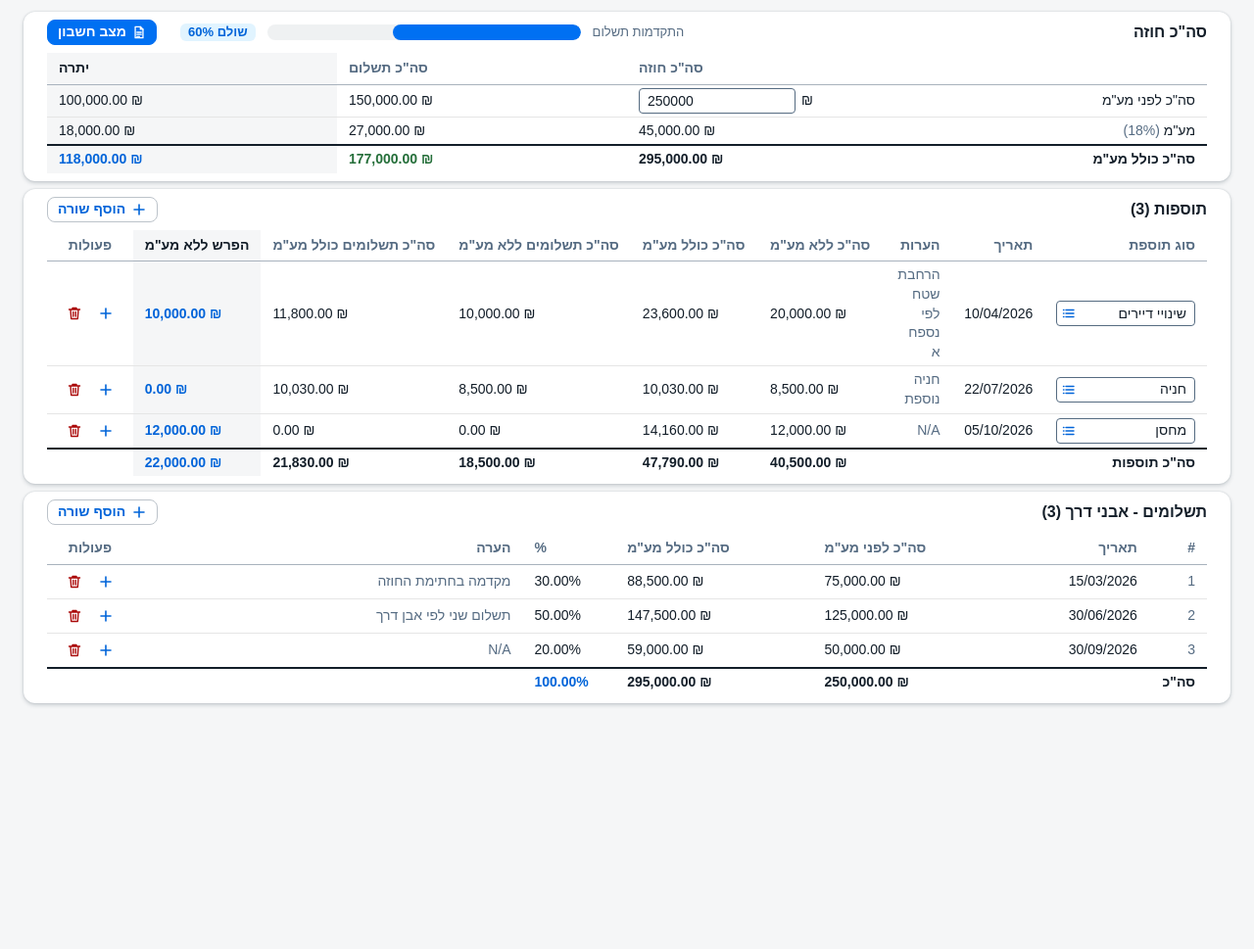
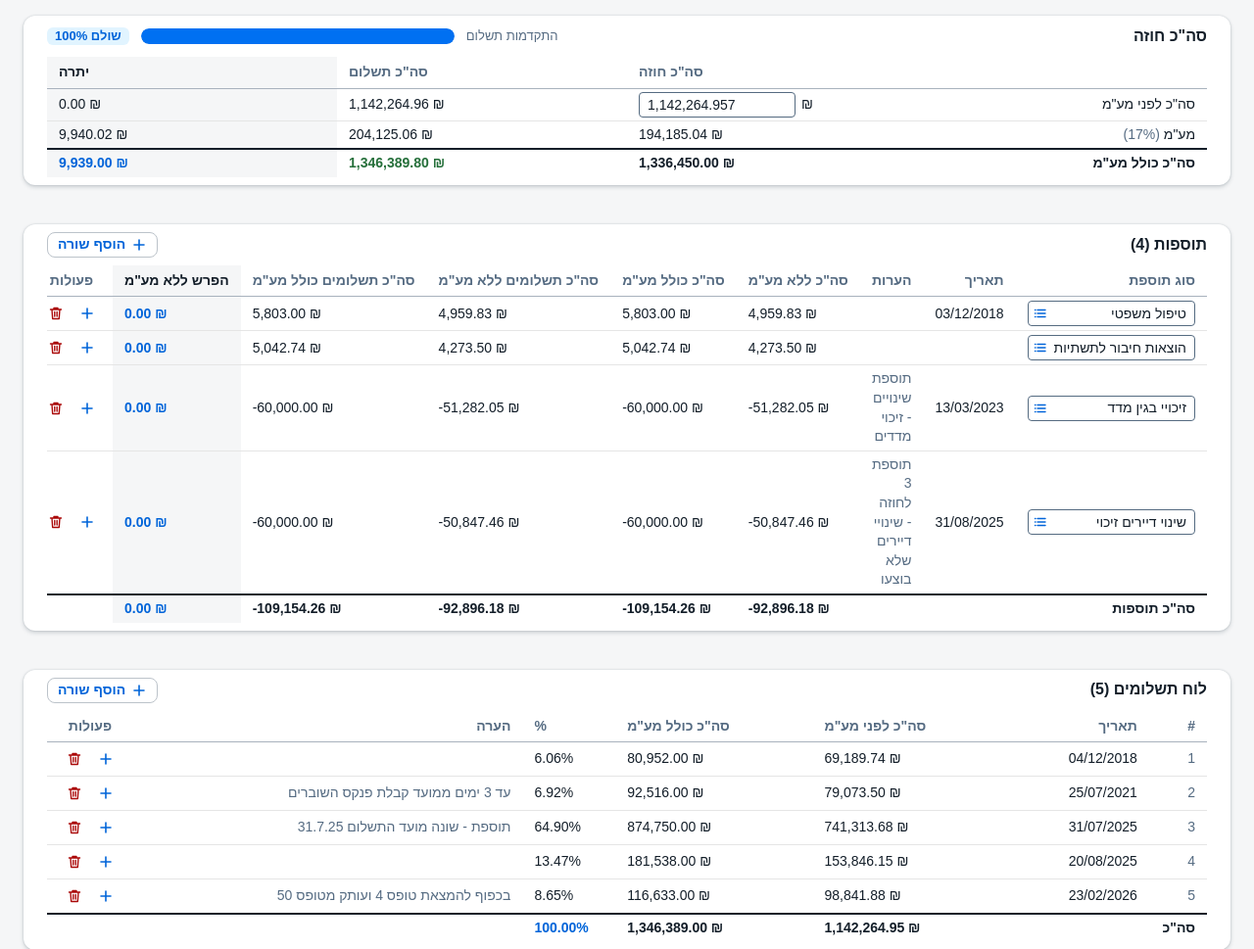
Before and after one commit to Idanabra/RE_Meshakent_Solution, a plain HTML site: page index.html in a window 1280 px wide. Shown: the top 969 px of the page at 98% size. Before the commit the page ends 800 px from the top, so only its background shows below. Drawn offline with Linux system fonts and the light colour scheme.

Commit message:
Add files via upload

```diff
--- a/index.html
+++ b/index.html
@@ -14,7 +14,7 @@
   }
   *{box-sizing:border-box}
   body{margin:0;background:var(--page);color:var(--ink);font-family:"72","72full",Arial,Helvetica,sans-serif;font-size:14px;line-height:1.4}
-  .wrap{max-width:1600px;margin:0 auto;padding:12px 24px;display:flex;flex-direction:column;gap:8px}
+  .wrap{max-width:1600px;margin:0 auto;padding:16px 24px;display:flex;flex-direction:column;gap:40px}
   .card{background:#fff;border-radius:12px;box-shadow:var(--shadow0);padding:8px 24px;display:flex;flex-direction:column;gap:8px}
   .card-head{display:flex;align-items:center;justify-content:space-between;gap:16px;min-height:26px}
   h2{margin:0;font-size:16px;font-weight:700}
@@ -81,10 +81,14 @@
   "use strict";
 
   // ---------- configuration ----------
-  var VAT_RATE = 18;          // %
+  var VAT_RATE = 17;          // %
   var CURRENCY = "₪";
-  var PAID_NET = 150000;      // סה"כ תשלום לפני מע"מ (mock)
-  var PDF_URL = "account-statement.pdf";
+  var PAID_NET = 1142264.96;  // סה"כ תשלום לפני מע"מ (mock)
+  var MOCK_CONTRACT = "1,142,264.957";
+  // Values shown as-is while the contract amount is unchanged (taken from SAP B1)
+  var MOCK_PAID = { net: 1142264.96, vat: 204125.06, gross: 1346389.80 };
+  var MOCK_BALANCE = { net: 0, vat: 9940.02, gross: 9939.00 };
+  var SCHEDULE_PDF_URL = "payment-schedule.pdf";
 
   var TYPES = ["טיפול משפטי","הוצאות חיבור לתשתיות","הוצאות רישומים","מחסן","טיפול משפטי מחסן","שינויי דיירים","טיפול משפטי נוסף","דחיית הפרשי הצמדה","תכולת דירה לדוגמא","פיצוי איחור במסירה","החזר כספי","הנחה","חניה","גרג'","מדד נוסף חניה ומחסנים","מד מים","מכתב החרגה ספציפי","החזר תביעות משפטיות","הצמדת מסירה","מדד לפי חישוב ידוע גמ\"ח","הוצאות","ללא הצמדה","הצמדה 2","פסק דין","הצמדה 4","הצמדה 5","שינוי דיירים זיכוי","פיצוי מוסכם בגין איחור במסירה","תשלומי איזון","מע\"מ","הסכם פשרה","גמ\"ח","איפוס חשבון","מע\"מ בגין שירותי בנייה","חיבור מים","השתתפות בהוצאות רישומים וחיבור לתשתיות","פנקס שוברים","מיסים והיטלים עירוניים","תשלום ביתר","מחילה על ריבית שנצברו בשל איחור בתשלום","שיק/העברה בגין החזר תשלום שניתן ללקוח","היטל השבחה"]
     .map(function (name, i) { return { code: String(i + 1).padStart(7, "0"), name: name }; });
@@ -92,17 +96,20 @@
   // ---------- state ----------
   var seq = 100;
   var state = {
-    cnText: "250000",
+    cnText: MOCK_CONTRACT,
     addRows: [
-      { id: 1, type: "שינויי דיירים", date: "10/04/2026", note: "הרחבת שטח לפי נספח א", net: 20000, paid: 10000 },
-      { id: 2, type: "חניה", date: "22/07/2026", note: "חניה נוספת", net: 8500, paid: 8500 },
-      { id: 3, type: "מחסן", date: "05/10/2026", note: "N/A", net: 12000, paid: 0 }
+      { id: 1, type: "טיפול משפטי", date: "03/12/2018", note: "", net: 4959.83, paid: 4959.83, gross: 5803.00, paidGross: 5803.00 },
+      { id: 2, type: "הוצאות חיבור לתשתיות", date: "", note: "", net: 4273.50, paid: 4273.50, gross: 5042.74, paidGross: 5042.74 },
+      { id: 3, type: "זיכויי בגין מדד", date: "13/03/2023", note: "תוספת שינויים - זיכוי מדדים", net: -51282.05, paid: -51282.05, gross: -60000.00, paidGross: -60000.00 },
+      { id: 4, type: "שינוי דיירים זיכוי", date: "31/08/2025", note: "תוספת 3 לחוזה - שינויי דיירים שלא בוצעו", net: -50847.46, paid: -50847.46, gross: -60000.00, paidGross: -60000.00 }
     ],
     msRows: [
-      { id: 1, date: "15/03/2026", share: 0.3, note: "מקדמה בחתימת החוזה" },
-      { id: 2, date: "30/06/2026", share: 0.5, note: "תשלום שני לפי אבן דרך" },
-      { id: 3, date: "30/09/2026", share: 0.2, note: "N/A" }
-    ],
+      { id: 1, date: "04/12/2018", net: 69189.74, gross: 80952.00, pctL: "6.06%", note: "" },
+      { id: 2, date: "25/07/2021", net: 79073.50, gross: 92516.00, pctL: "6.92%", note: "עד 3 ימים ממועד קבלת פנקס השוברים" },
+      { id: 3, date: "31/07/2025", net: 741313.68, gross: 874750.00, pctL: "64.90%", note: "תוספת - שונה מועד התשלום 31.7.25" },
+      { id: 4, date: "20/08/2025", net: 153846.15, gross: 181538.00, pctL: "13.47%", note: "" },
+      { id: 5, date: "23/02/2026", net: 98841.88, gross: 116633.00, pctL: "8.65%", note: "בכפוף להמצאת טופס 4 ועותק מטופס 50" }
+    ].map(function (m) { m.share = m.net / 1142264.957; return m; }),
     dlg: null,   // payment dialog
     vh: null     // value-help popup
   };
@@ -138,13 +145,14 @@
     var c = cn(), p = PAID_NET, b = c - p;
     var pct = c > 0 ? Math.min(100, Math.max(0, Math.round(p / c * 100))) : 0;
     function row(n) { return { net: fmt(n), vat: fmt(n * VAT_RATE / 100), gross: fmt(n * K) }; }
-    var C = row(c), P = row(p), B = row(b);
+    var isMock = state.cnText === MOCK_CONTRACT;
+    function lit(o) { return { net: fmt(o.net), vat: fmt(o.vat), gross: fmt(o.gross) }; }
+    var C = row(c), P = isMock ? lit(MOCK_PAID) : row(p), B = isMock ? lit(MOCK_BALANCE) : row(b);
     return '<section class="card" aria-labelledby="pay-title">' +
       '<div class="card-head"><h2 id="pay-title">סה"כ חוזה</h2>' +
       '<div class="progress"><span class="note" style="font-size:13px">התקדמות תשלום</span>' +
       '<div class="bar" role="img" aria-label="התקדמות תשלום ' + pct + '%"><div style="width:' + pct + '%"></div></div>' +
-      '<span class="badge">שולם ' + pct + '%</span>' +
-      '<a class="btn btn-em" style="margin-inline-start:12px" href="' + PDF_URL + '" target="_blank" rel="noopener">' + ICON.doc + 'מצב חשבון</a></div></div>' +
+      '<span class="badge">שולם ' + pct + '%</span></div></div>' +
       '<div class="table-box"><table><thead><tr><th style="width:25%"></th><th class="num" style="width:25%">סה"כ חוזה</th><th class="num" style="width:25%">סה"כ תשלום</th><th class="num hl" style="width:25%;color:#131e29;font-weight:700">יתרה</th></tr></thead><tbody>' +
       '<tr><th scope="row" class="row-label">סה"כ לפני מע"מ</th>' +
       '<td class="num" style="padding:3px 12px"><label for="contract-net" class="sr">סה"כ חוזה לפני מע"מ</label><div style="display:flex;align-items:center;gap:6px"><input id="contract-net" class="field mono" style="width:160px;text-align:left" type="text" inputmode="decimal" value="' + esc(state.cnText) + '" data-input="cn"><span>' + CURRENCY + '</span></div></td>' +
@@ -155,17 +163,18 @@
   }
 
   function additionsCard() {
-    var rows = state.addRows, sn = 0, sp = 0;
+    var rows = state.addRows, sn = 0, sp = 0, sg = 0, spg = 0;
     var body = rows.map(function (r) {
-      sn += r.net; sp += r.paid;
+      var g = r.gross != null ? r.gross : r.net * K, pg = r.paidGross != null ? r.paidGross : r.paid * K;
+      sn += r.net; sp += r.paid; sg += g; spg += pg;
       return '<tr>' +
         '<td><button type="button" class="field vh-field" aria-haspopup="dialog" aria-label="סוג תוספת: ' + esc(r.type) + '" data-act="vh-add" data-id="' + r.id + '"><span>' + esc(r.type) + '</span>' + ICON.list + '</button></td>' +
         '<td class="date">' + esc(r.date) + '</td>' +
         '<td class="note">' + esc(r.note) + '</td>' +
         '<td class="num">' + fmt(r.net) + '</td>' +
-        '<td class="num">' + fmt(r.net * K) + '</td>' +
+        '<td class="num">' + fmt(g) + '</td>' +
         '<td class="num">' + fmt(r.paid) + '</td>' +
-        '<td class="num">' + fmt(r.paid * K) + '</td>' +
+        '<td class="num">' + fmt(pg) + '</td>' +
         '<td class="num strong blue hl">' + fmt(r.net - r.paid) + '</td>' +
         '<td>' + actions("add", r.id) + '</td></tr>';
     }).join("");
@@ -179,31 +188,33 @@
       '<th class="num hl" style="width:11%;color:#131e29;font-weight:700">הפרש ללא מע"מ</th><th style="width:88px;text-align:center">פעולות</th>' +
       '</tr></thead><tbody>' + body + '</tbody>' +
       '<tfoot><tr><th scope="row" colspan="3" style="text-align:right">סה"כ תוספות</th>' +
-      '<td class="num">' + fmt(sn) + '</td><td class="num">' + fmt(sn * K) + '</td><td class="num">' + fmt(sp) + '</td><td class="num">' + fmt(sp * K) + '</td>' +
+      '<td class="num">' + fmt(sn) + '</td><td class="num">' + fmt(sg) + '</td><td class="num">' + fmt(sp) + '</td><td class="num">' + fmt(spg) + '</td>' +
       '<td class="num blue hl">' + fmt(sn - sp) + '</td><td></td></tr></tfoot></table></div></section>';
   }
 
   function milestonesCard() {
-    var c = cn(), tn = 0;
+    var c = cn(), tn = 0, tg = 0, isMock = state.cnText === MOCK_CONTRACT;
     var body = state.msRows.map(function (m, i) {
-      var net = c * m.share; tn += net;
+      var lit = isMock && m.net != null;
+      var net = lit ? m.net : c * m.share, gross = lit ? m.gross : net * K;
+      tn += net; tg += gross;
       return '<tr><td class="mono note">' + (i + 1) + '</td>' +
         '<td class="date">' + esc(m.date) + '</td>' +
         '<td class="num">' + fmt(net) + '</td>' +
-        '<td class="num">' + fmt(net * K) + '</td>' +
-        '<td class="num">' + pctOf(net) + '</td>' +
+        '<td class="num">' + fmt(gross) + '</td>' +
+        '<td class="num">' + (lit ? m.pctL : pctOf(net)) + '</td>' +
         '<td class="note">' + esc(m.note) + '</td>' +
         '<td>' + actions("ms", m.id) + '</td></tr>';
     }).join("");
     return '<section class="card" aria-labelledby="list-title">' +
-      '<div class="card-head"><h2 id="list-title">תשלומים - אבני דרך (' + state.msRows.length + ')</h2>' +
+      '<div class="card-head"><h2 id="list-title"><a href="' + SCHEDULE_PDF_URL + '" target="_blank" rel="noopener" title="פתח לוח תשלומים (PDF)" style="color:#131e29;text-decoration:none">לוח תשלומים (' + state.msRows.length + ')</a></h2>' +
       '<button type="button" class="btn" data-act="ms-append">' + ICON.plus + 'הוסף שורה</button></div>' +
       '<div class="table-box"><table><thead><tr>' +
       '<th style="width:5%">#</th><th style="width:12%">תאריך</th><th class="num" style="width:17%">סה"כ לפני מע"מ</th>' +
       '<th class="num" style="width:17%">סה"כ כולל מע"מ</th><th class="num" style="width:8%">%</th><th>הערה</th><th style="width:88px;text-align:center">פעולות</th>' +
       '</tr></thead><tbody>' + body + '</tbody>' +
       '<tfoot><tr><th scope="row" colspan="2" style="text-align:right">סה"כ</th>' +
-      '<td class="num">' + fmt(tn) + '</td><td class="num">' + fmt(tn * K) + '</td><td class="num blue">' + pctOf(tn) + '</td><td colspan="2"></td></tr></tfoot>' +
+      '<td class="num">' + fmt(tn) + '</td><td class="num">' + fmt(tg) + '</td><td class="num blue">' + pctOf(tn) + '</td><td colspan="2"></td></tr></tfoot>' +
       '</table></div></section>';
   }
 
```
